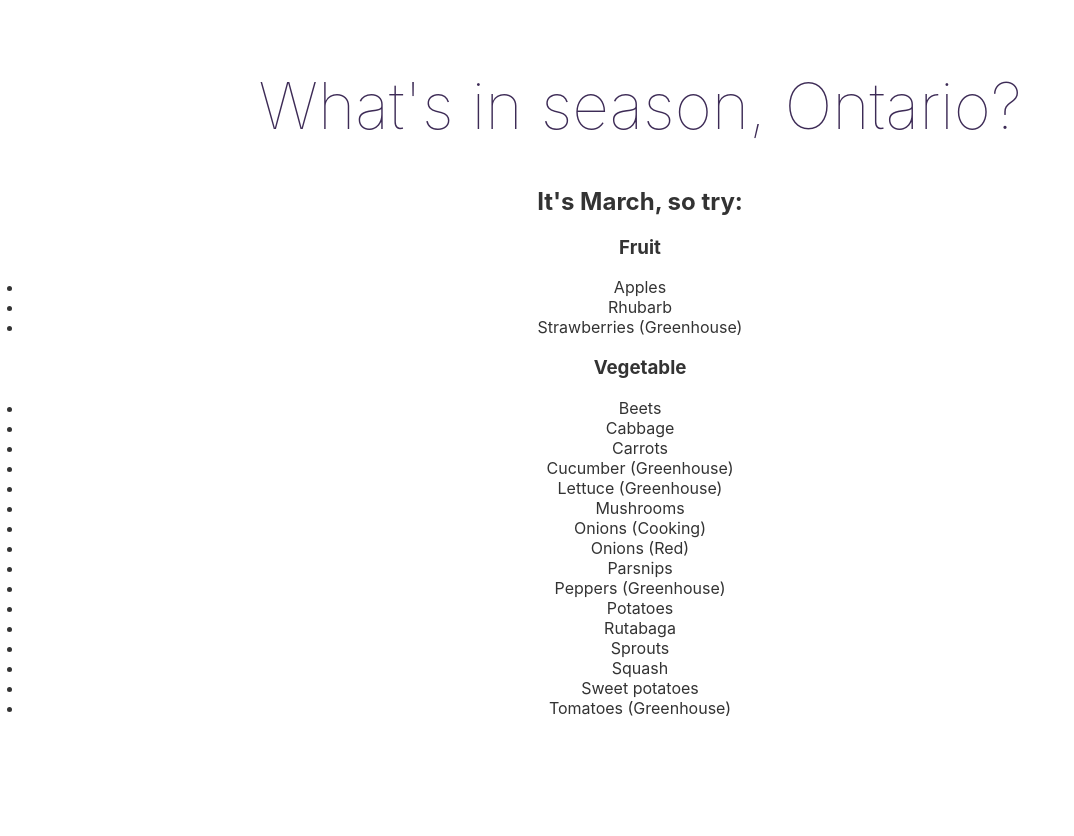
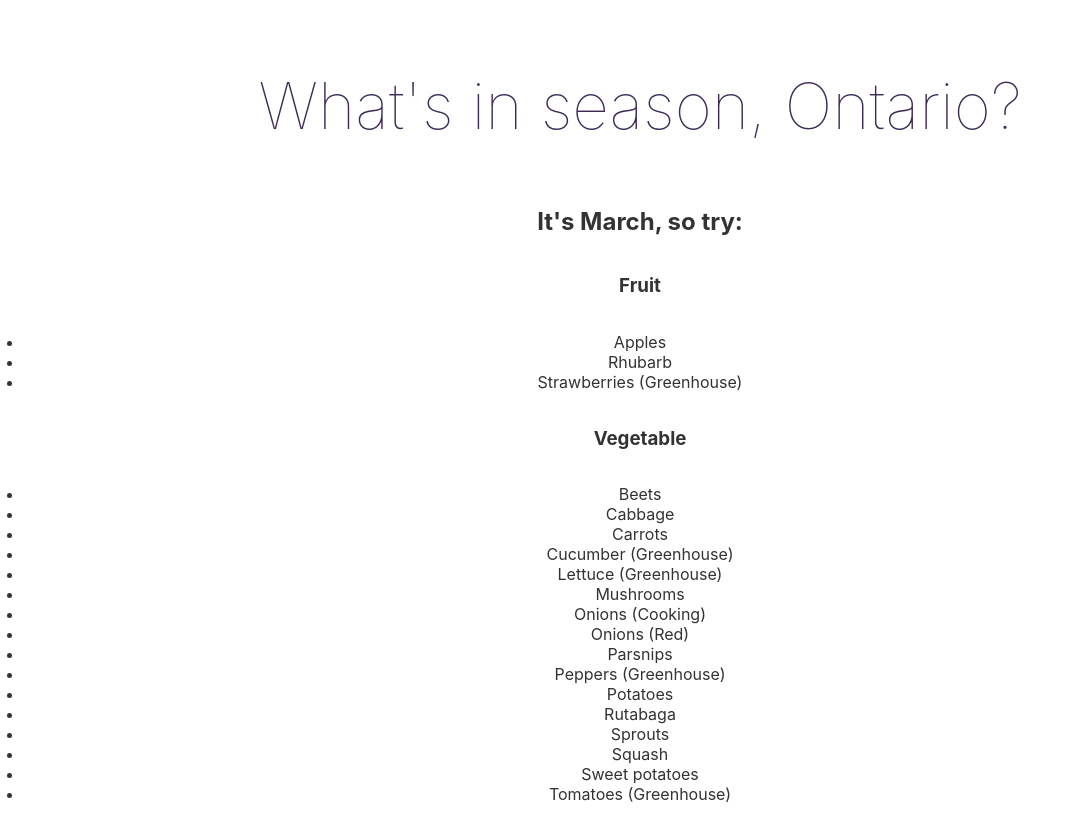
Before and after one commit to andreidobrinski/produce-in-season, a Svelte app: page / in a window 1280 px wide. Shown: the whole page, without its empty margins (0-1074 px from the left). Before the commit the page ends 800 px from the top, so only its background shows below. Built offline with nearby package versions, Linux system fonts and the light colour scheme.

Commit message:
add toggle to ProduceList headers

```diff
--- a/src/App.svelte
+++ b/src/App.svelte
@@ -27,6 +27,8 @@
 
 <style>
   main {
+    display: flex;
+    flex-direction: column;
     text-align: center;
     padding: 1em;
     max-width: 240px;
--- a/src/ProduceList.svelte
+++ b/src/ProduceList.svelte
@@ -1,9 +1,16 @@
 <script>
   export let produce;
   const type = produce[1].type;
+  let isExpanded = true;
+  function toggle() {
+    isExpanded = !isExpanded;
+  }
 </script>
 
+<button on:click={toggle} type="button">
   <h3>{type}</h3>
+</button>
+{#if isExpanded}
   <ul>
     {#each produce as item}
       <li>
@@ -11,6 +18,7 @@
       </li>
     {/each}
   </ul>
+{/if}
 
 <style>
   ul {
@@ -20,4 +28,11 @@
   h3 {
     text-transform: capitalize;
   }
+
+  button {
+    border: none;
+    background-color: transparent;
+    padding: 0;
+    margin: 0;
+  }
 </style>
```
Lines whose indentation alone changed are shown as unchanged.
